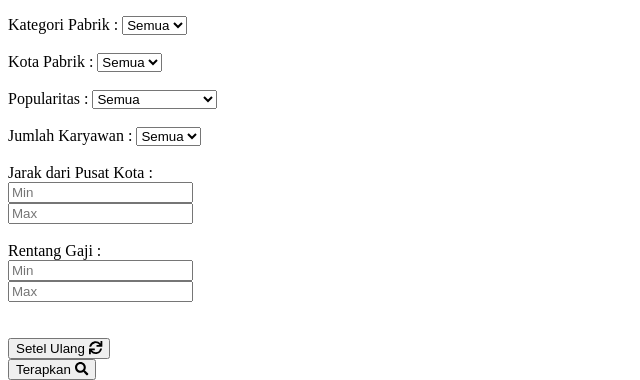
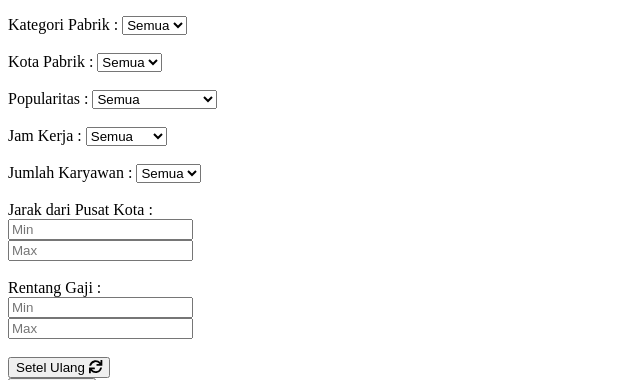
Before and after one commit to ShafiraPramatana23/manufacture, a CodeIgniter app: page /manufacture/index.php/main/maps in a window 1280 px wide. Shown: the part 124-504 px from the top of the page, without its empty margins (0-640 px from the left). Run offline with CodeIgniter, Linux system fonts and the light colour scheme; data that the repository does not hold is empty; some libraries are stand-ins or nearby versions.

Commit message:
Filter Jam Kerja

```diff
--- a/application/controllers/main.php
+++ b/application/controllers/main.php
@@ -38,7 +38,7 @@ class Main extends CI_Controller
 		// $rs = $this->m_maps->get_rs();
 		$category = $this->m_maps->getcategory();
 		$city = $this->m_maps->getcity();
-		$manuf = $this->m_maps->getmanufacture(0,0,0,0,0,0,0,0);
+		$manuf = $this->m_maps->getmanufacture(0,0,0,0,0,0,0,0,0);
 		$data['dtCat'] = $category;
 		$data['dtCt'] = $city;
 		$data['dtManuf'] = $manuf;
@@ -68,6 +68,7 @@ class Main extends CI_Controller
 		$category = floatval($this->input->post('category'));
 		$popularity = floatval($this->input->post('popularity'));
 		$employee = floatval($this->input->post('employee'));
+		$workhour = floatval($this->input->post('work_hour'));
 		$salaryMin = empty($this->input->post('salaryMin')) ? 0 : floatval($this->input->post('salaryMin'));
 		$salaryMax = empty($this->input->post('salaryMax')) ? 0 : floatval($this->input->post('salaryMax'));
 		$distanceMin = empty($this->input->post('distanceMin')) ? 0 : floatval($this->input->post('distanceMin'));
@@ -75,6 +76,6 @@ class Main extends CI_Controller
 
 		// echo $employee;
 
-		echo json_encode($this->m_maps->getmanufacture($category, $city, $popularity, $employee ,$distanceMin, $distanceMax, $salaryMin, $salaryMax));
+		echo json_encode($this->m_maps->getmanufacture($category, $city, $popularity, $employee , $workhour ,$distanceMin, $distanceMax, $salaryMin, $salaryMax));
 	}
 }
--- a/application/models/m_maps.php
+++ b/application/models/m_maps.php
@@ -22,7 +22,7 @@ class M_maps extends CI_Model
     $query = $this->db->query($sql);
     return $query->result_array();
   }
-  public function getmanufacture($category, $city, $popularity, $employee, $distanceMin, $distanceMax, $salaryMin, $salaryMax)
+  public function getmanufacture($category, $city, $popularity, $employee, $work_hour, $distanceMin, $distanceMax, $salaryMin, $salaryMax)
   {
     $sql = "select * from manufacture m
     inner join city c on m.id_city = c.id_city
@@ -36,6 +36,10 @@ class M_maps extends CI_Model
 
     if ($city != 0) {
       $sql = $sql . " and m.id_city = " . $city;
+    }
+
+    if ($work_hour != 0) {
+      $sql = $sql . " and m.work_hour = " . $work_hour;
     }
 
     if ($popularity != 0) {
--- a/application/views/content/detail.php
+++ b/application/views/content/detail.php
@@ -33,6 +33,10 @@
                         </div>
                     </div>
                     <div class="col-md-4">
+                        <div class="row">
+                            <p class="mb-0"><b>Jam Kerja</b></p>
+                            <p class="text-primary mt-0"><?php echo $dtManuf[0]['work_hour']; ?> jam/hari</p>
+                        </div>
                         <div class="row">
                             <p class="mb-0"><b>Popularitas</b></p>
                             <p class="text-primary mt-0"><?php echo $dtManuf[0]['rating']; ?></p>
--- a/application/views/content/maps.php
+++ b/application/views/content/maps.php
@@ -55,6 +55,18 @@
                     <br>
                     <div class="form-group">
                         <div class="form-group">
+                            <label for="exampleFormControlSelect1">Jam Kerja :</label>
+                            <select class="form-control form-control-sm" name="work_hour" id="work_hour">
+                                <option value="0">Semua</option>
+                                <option value="7">7 jam/hari</option>
+                                <option value="8">8 jam/hari</option>
+                            </select>
+                        </div>
+                    </div>
+
+                    <br>
+                    <div class="form-group">
+                        <div class="form-group">
                             <label for="exampleFormControlSelect1">Jumlah Karyawan :</label>
                             <select class="form-control form-control-sm" name="employee" id="employee">
                                 <option value="0">Semua</option>
@@ -91,7 +103,7 @@
                         </div>
                     </div>
 
-                    <br><br>
+                    <br>
                     <div class="row">
                         <div class="col">
                             <button type="button" onclick="resetMaps()" class="btn btn-dark btn-sm w-100">Setel Ulang <i class="fas fa-sync"></i></button>
@@ -152,6 +164,7 @@
         $("#city").val(0);
         $("#popularity").val(0);
         $("#employee").val(0);
+        $("#work_hour").val(0);
         $("#distanceMin").val('');
         $("#distanceMax").val('');
         $("#salaryMin").val('');
@@ -250,6 +263,7 @@
                 toolsLayer.clearLayers();
                 taniLayer.clearLayers();
                 teknoLayer.clearLayers();
+                console.log(res);
                 showMaps(res);
             }
         });
@@ -257,7 +271,6 @@
 
     function showMaps(res) {
         res.forEach((item, index) => {
-            console.log(item);
             var id = item.id_manufacture
             var popupLink = '<a href="detail/' + id + '">Lihat Detail</a>';
             var marker = new L.Marker.Text(new L.LatLng(item.latitude, item.longitude), item.name_manufacture, {
```
